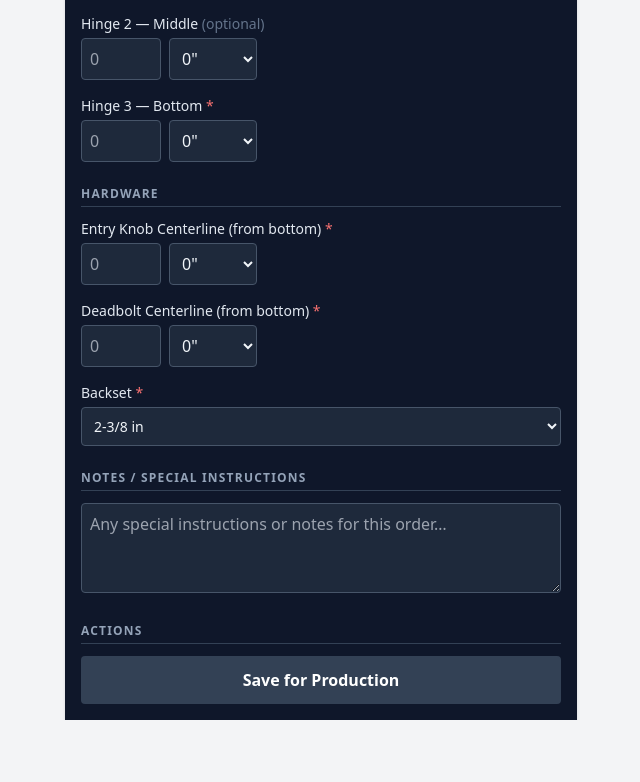
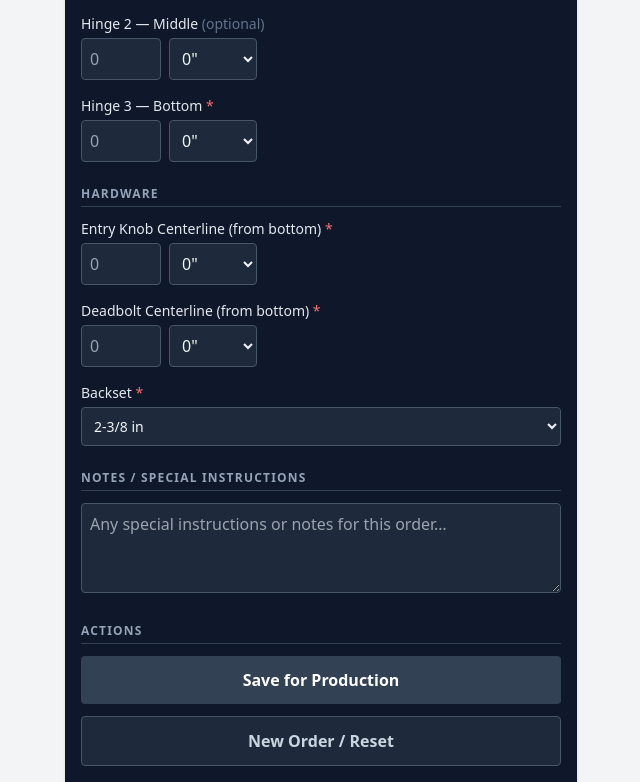
Before and after one commit to miklamx/door-fab-app, a React (Vite) app: page / in a window 1280 px wide. Shown: the part 570-1352 px from the top of the page, without its empty margins (319-959 px from the left). Before the commit the page ends 1290 px from the top, so only its background shows below. Built offline with nearby package versions, Linux system fonts and the light colour scheme.

Commit message:
Add reset button to start a new order
Agent-Logs-Url: https://github.com/miklamx/door-fab-app/sessions/2fb939bd-d142-47cb-8401-aa8500378a07

Co-authored-by: miklamx <22570030+miklamx@users.noreply.github.com>

```diff
--- a/src/App.jsx
+++ b/src/App.jsx
@@ -158,6 +158,24 @@ export default function App() {
     setTouched(Object.fromEntries(allFields.map((f) => [f, true])));
     if (!isValid) return;
     setStatus("Production");
+  }
+
+  function handleReset() {
+    setDoor({
+      jobName: "",
+      swing: "",
+      doorWidth: "",
+      doorHeight: "",
+      h1: "",
+      h2: "",
+      h3: "",
+      knob: "",
+      deadbolt: "",
+      backset: "2-3/8-in",
+      notes: "",
+    });
+    setTouched({});
+    setStatus("Presale");
   }
 
   const inputClass = (field) =>
@@ -397,6 +415,14 @@ export default function App() {
         {status === "Production" ? "✓ Saved for Production" : "Save for Production"}
       </button>
 
+      <button
+        type="button"
+        onClick={handleReset}
+        className="w-full mt-3 p-3 rounded font-bold border border-slate-600 bg-slate-800 hover:bg-slate-700 text-slate-300 transition-colors"
+      >
+        New Order / Reset
+      </button>
+
       {/* ── Summary ── */}
       {status === "Production" && (
         <div className="mt-6 p-4 border border-green-700 rounded bg-slate-800">
```
